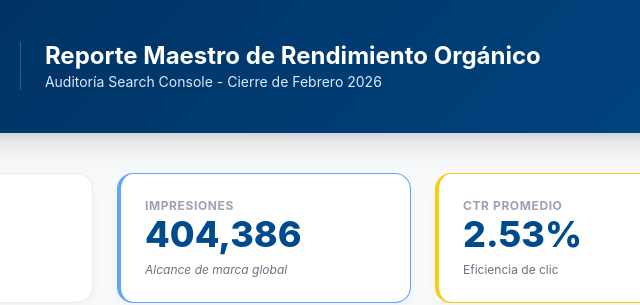
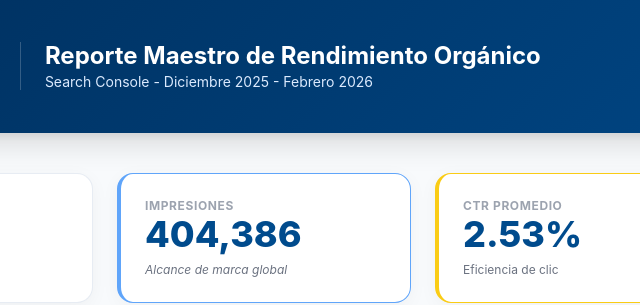
Before and after one commit to SEO-EnriqueCadena/ControlSEO, a plain HTML site: page guanacaste-airport/reporte-feb.html in a window 1280 px wide. Shown: the top 305 px of the page, 217-857 px from the left. Drawn offline with nearby package versions, Linux system fonts and the light colour scheme.

Commit message:
Update reporte-feb.html

```diff
--- a/guanacaste-airport/reporte-feb.html
+++ b/guanacaste-airport/reporte-feb.html
@@ -79,7 +79,7 @@
                 <div class="h-12 w-px bg-white/20 hidden md:block"></div>
                 <div>
                     <h1 class="text-2xl font-bold">Reporte Maestro de Rendimiento Orgánico</h1>
-                    <p class="text-blue-100 text-sm">Auditoría Search Console - Cierre de Febrero 2026</p>
+                    <p class="text-blue-100 text-sm">Search Console - Diciembre 2025 - Febrero 2026</p>
                 </div>
             </div>
             <div class="mt-6 md:mt-0 text-right">
```
